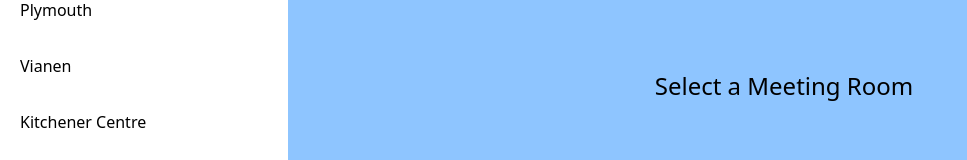
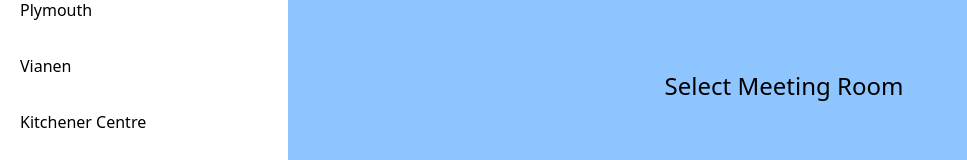
Before and after one commit to 53maukhanov/where-are-we-meeting, a SvelteKit app: page / in a window 1280 px wide. Shown: the part 314-474 px from the top of the page, without its empty margins (0-967 px from the left). Built offline with nearby package versions, Linux system fonts and the light colour scheme.

Commit message:
Updated message

```diff
--- a/src/routes/+page.svelte
+++ b/src/routes/+page.svelte
@@ -401,7 +401,7 @@
 
 		{#if !currentRoom}
 			<p class="absolute top-1/2 left-1/2 -translate-x-1/2 -translate-y-1/2 text-center text-2xl">
-				Select a Meeting Room
+				Select Meeting Room
 			</p>
 		{/if}
 	</div>
```
